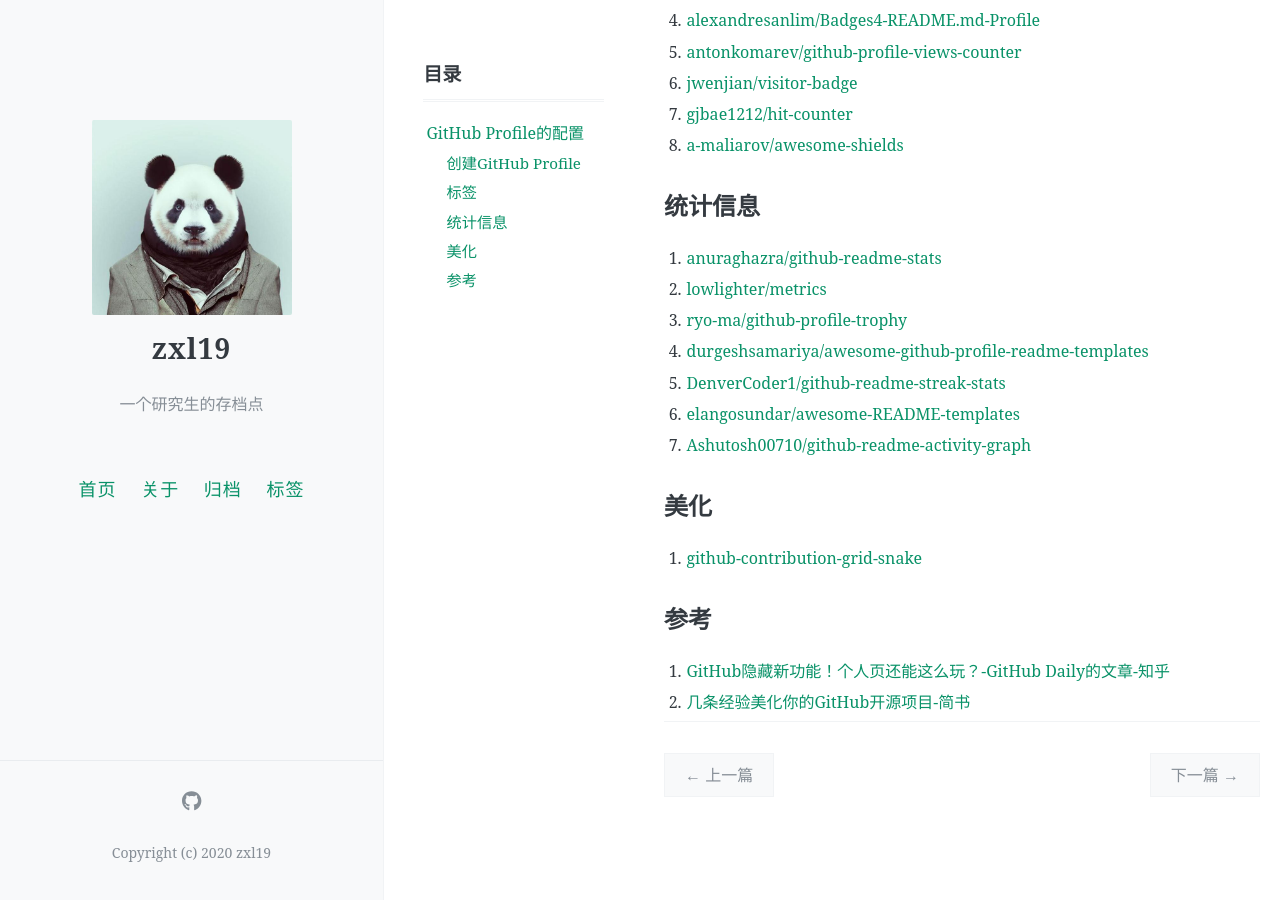
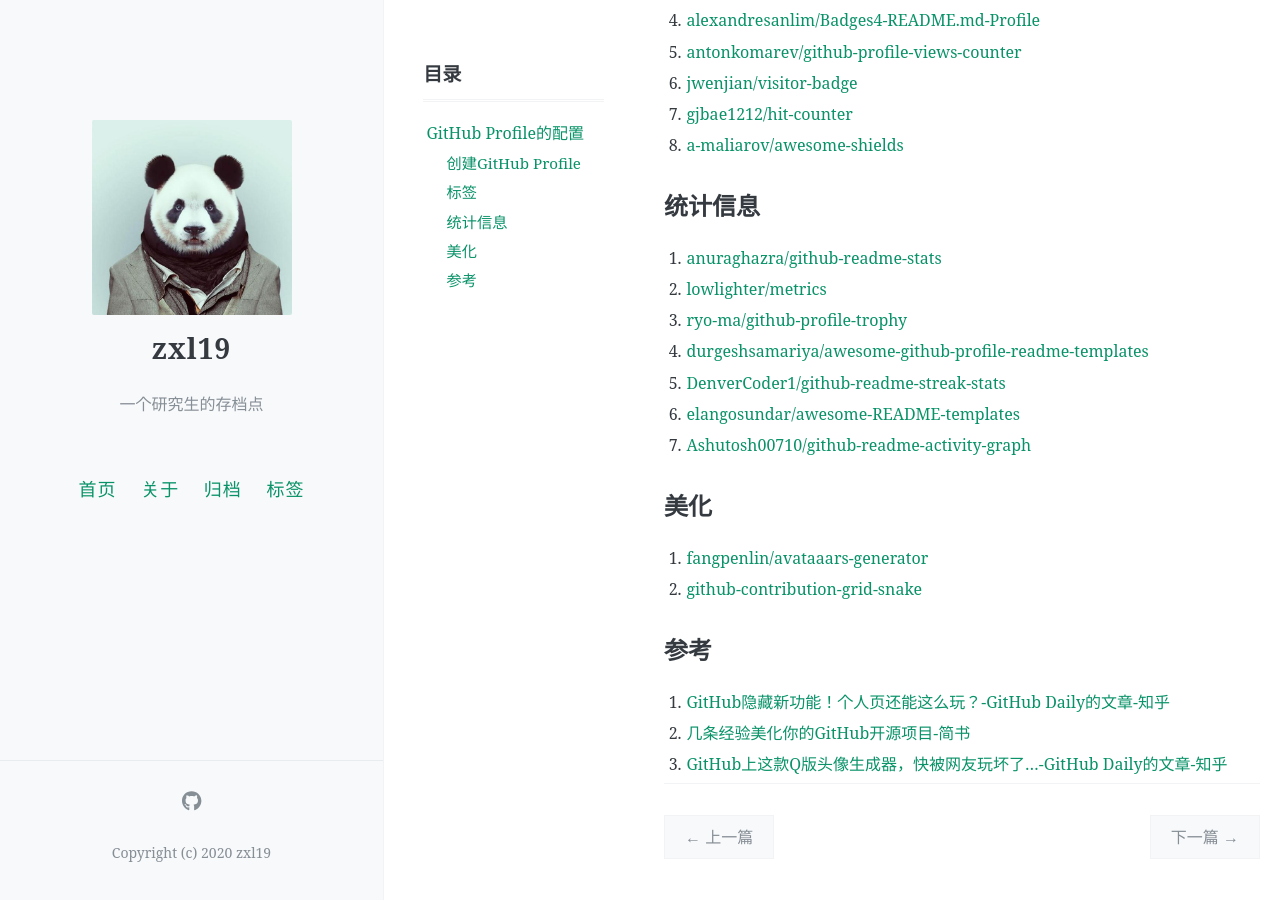
Before and after one commit to zxl19/zxl19.github.io, a Jekyll site: the page built from _posts/2020-07-28-github-profile.md, in a window 1280 px wide and 900 px high, scrolled down 556 px. Built offline with Jekyll 4.4.1, drawn with Linux system fonts in a browser that asks for light colours; comment, search, counter and statistics services are not loaded.

Commit message:
Update 2020-07-28-github-profile.md

```diff
--- a/_posts/2020-07-28-github-profile.md
+++ b/_posts/2020-07-28-github-profile.md
@@ -43,9 +43,11 @@ pinned: false
 
 ## 美化
 
-1. [github-contribution-grid-snake](https://github.com/marketplace/actions/generate-snake-game-from-github-contribution-grid)
+1. [fangpenlin/avataaars-generator](https://github.com/fangpenlin/avataaars-generator)
+2. [github-contribution-grid-snake](https://github.com/marketplace/actions/generate-snake-game-from-github-contribution-grid)
 
 ## 参考
 
 1. [GitHub隐藏新功能！个人页还能这么玩？-GitHub Daily的文章-知乎](https://zhuanlan.zhihu.com/p/161029860)
 2. [几条经验美化你的GitHub开源项目-简书](https://www.jianshu.com/p/d587b91bacb3)
+3. [GitHub上这款Q版头像生成器，快被网友玩坏了...-GitHub Daily的文章-知乎](https://zhuanlan.zhihu.com/p/450978590)
```
